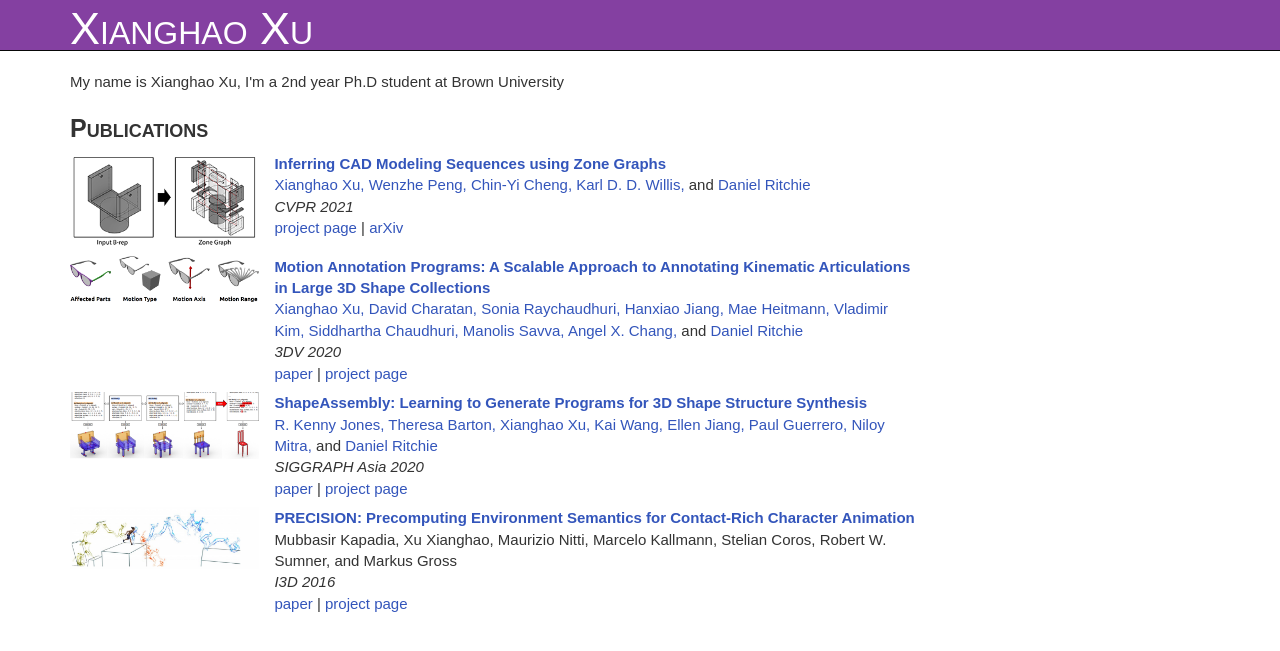
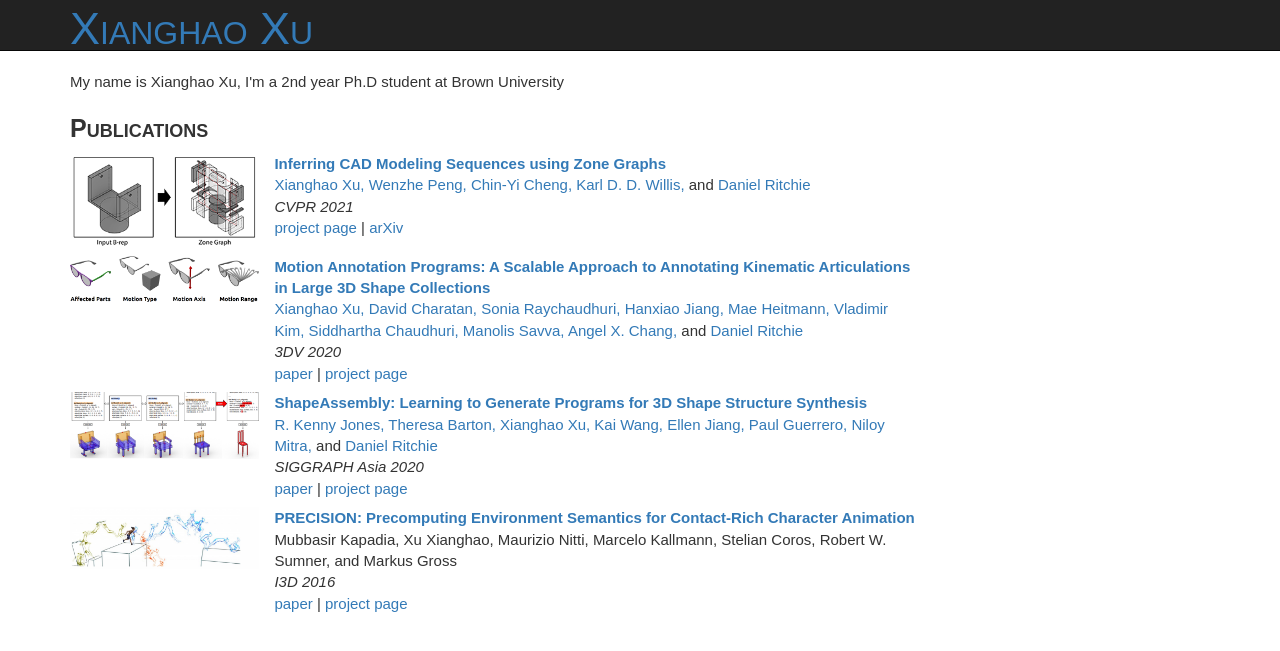
Before and after one commit to xxh43/xxh43.github.io, a Jekyll site: the page built from index.html, in a window 1280 px wide. Shown: the top 651 px of the page. Built offline with Jekyll 4.4.1, drawn with Linux system fonts in a browser that asks for light colours.

Commit message:
Update style.css

```diff
--- a/css/style.css
+++ b/css/style.css
@@ -4,13 +4,13 @@ body {
 }
 
 a, a:hover {
-	color: #3355BB;
+
 }
 
 /*---------------------------------------------------------------*/
 
 #mainnav {
-	background-color: #8440A1;
+
 }
 
 .navbar-brand {
@@ -20,11 +20,11 @@ a, a:hover {
 }
 
 .navbar-brand a {
-	color: #FFFFFF;
+
 }
 
 .navbar-brand a:hover {
-	color: #FFFFFF;
+
 }
 
 /*---------------------------------------------------------------*/
```
